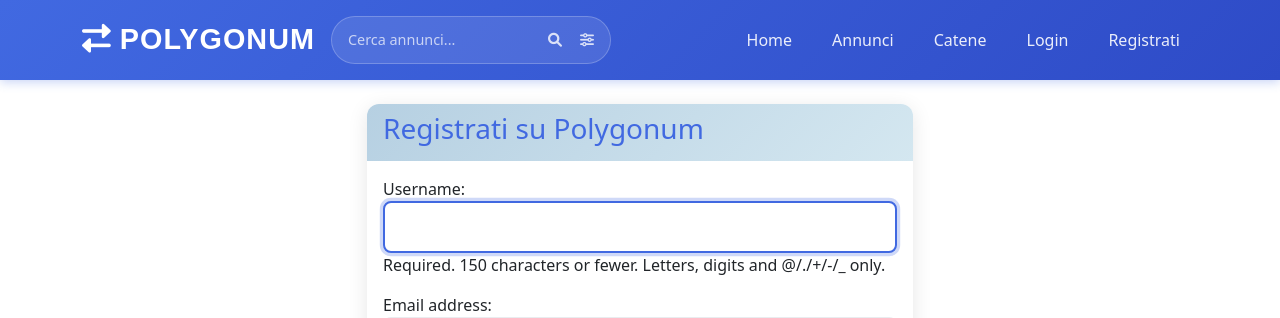
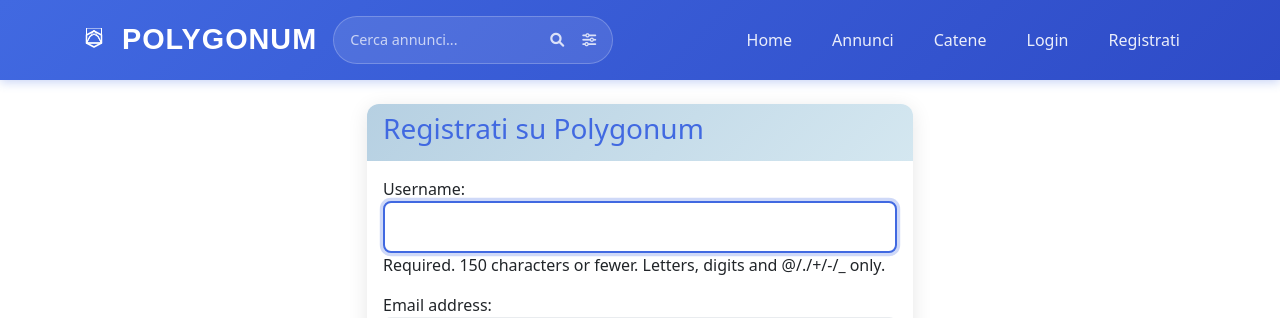
Before and after one commit to tomether-ux/polygonum, a Django app: page /register/ in a window 1280 px wide. Shown: the top 318 px of the page. Run offline with Django 5.2, Linux system fonts and the light colour scheme; some web fonts are replaced.

Commit message:
Add custom geometric logo for POLYGONUM brand
🎨 New geometric logo design:
- Created custom SVG logo with nested geometric shapes
- Hexagon (outer) → Pentagon → Square → Triangle (all sharing bottom edge)
- Mathematical precision with concentric matrioska design
- Only borders visible for clean aesthetic

🔧 Implementation:
- Replaced FontAwesome exchange icon with custom SVG
- Logo sized at 24x24px to match previous icon
- Added CSS filter to make SVG white on navbar
- Proper spacing (me-3) between logo and POLYGONUM text
- SVG uses currentColor for theme consistency

✨ Visual improvements:
- Unique brand identity with geometric symbolism
- Professional appearance with mathematical precision
- Scalable vector graphics for all screen sizes
- Smooth transitions and hover effects

🤖 Generated with [Claude Code](https://claude.ai/code)

Co-Authored-By: Claude <noreply@anthropic.com>

```diff
--- a/scambi/static/css/polygonum.css
+++ b/scambi/static/css/polygonum.css
@@ -29,6 +29,13 @@
   text-decoration: none;
   letter-spacing: 1px;
   text-transform: uppercase;
+  display: flex;
+  align-items: center;
+}
+
+.navbar-brand img {
+  filter: brightness(0) invert(1); /* Makes SVG white */
+  transition: all 0.3s ease;
 }
 
 .navbar-brand:hover {
--- a/scambi/templates/scambi/base.html
+++ b/scambi/templates/scambi/base.html
@@ -18,7 +18,7 @@
     <nav class="navbar navbar-expand-lg navbar-polygonum">
         <div class="container">
             <a class="navbar-brand" href="{% url 'home' %}">
-                <i class="fas fa-exchange-alt me-2"></i>POLYGONUM
+                <img src="{% static 'img/polygonum-logo.svg' %}" alt="POLYGONUM Logo" class="me-3" style="height: 24px; width: 24px;">POLYGONUM
             </a>
 
             <!-- Toggle button for mobile -->
```
Also changed, not shown: scambi/static/img/polygonum-logo.svg (added).
